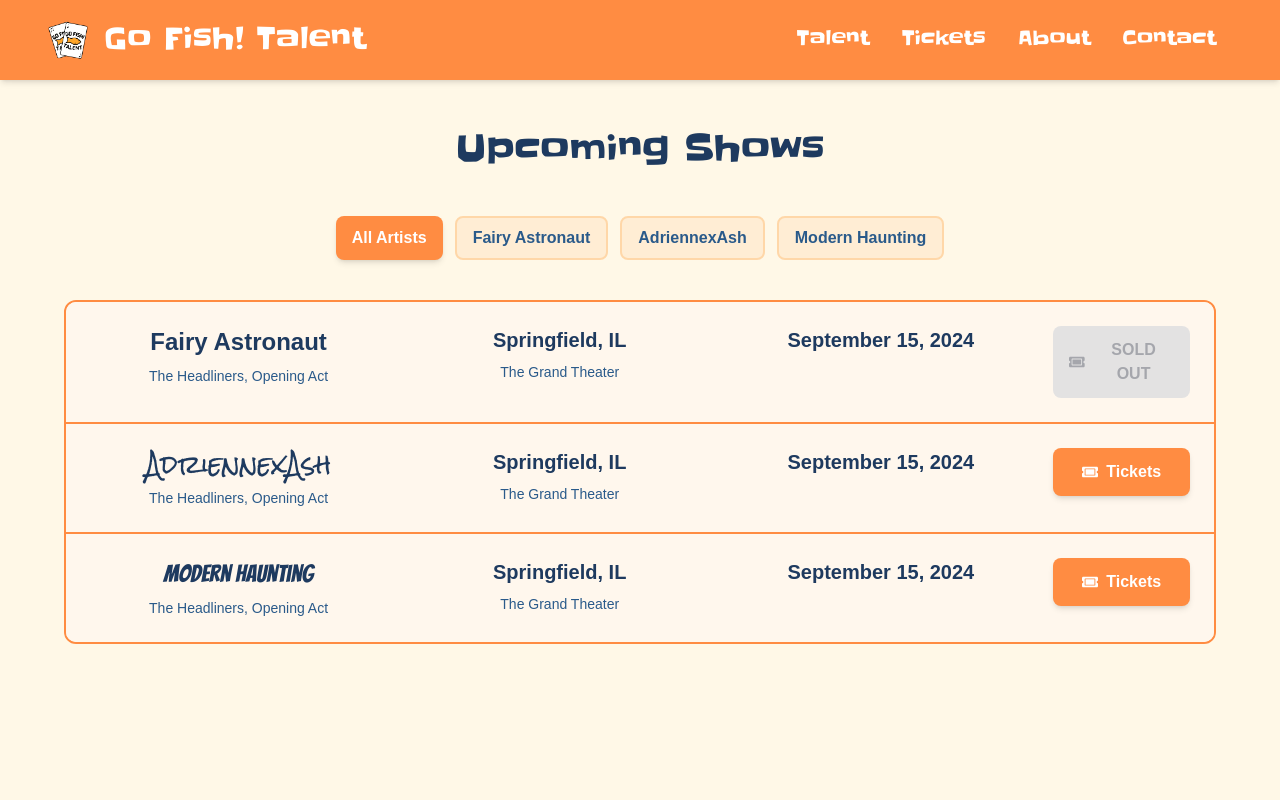
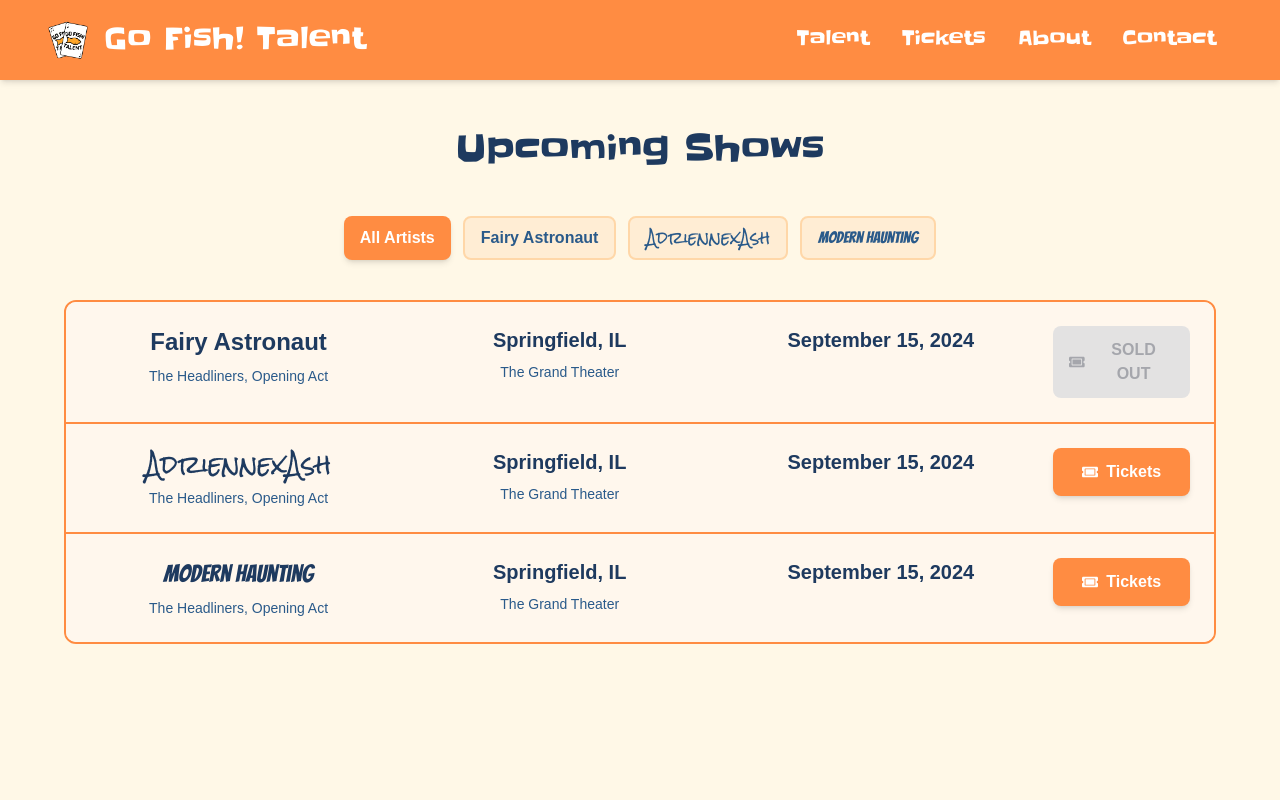
Before and after one commit to Curious-Bean-LLC/gofishtalent, a React (Vite) app: page /tickets in a window 1280 px wide. Shown: the top 800 px of the page. Built offline with nearby package versions, Linux system fonts and the light colour scheme; a web font is replaced by a local one.

Commit message:
filter tickets by artist shows artist name in fontClass

```diff
--- a/src/pages/Tickets.tsx
+++ b/src/pages/Tickets.tsx
@@ -64,7 +64,7 @@ const Tickets: React.FC = () => {
             <button
               key={musician.slug}
               onClick={() => handleFilterChange(musician.slug)}
-              className={`px-4 py-2 rounded-lg font-semibold transition-all ${
+              className={`px-4 py-2 rounded-lg font-semibold transition-all ${musician.fontClass} ${
                 artistFilter === musician.slug
                   ? 'bg-[var(--primary)] text-[var(--white)] shadow-md'
                   : 'bg-orange-100 text-[var(--secondary)] hover:bg-orange-200 border-2 border-orange-200'
```
